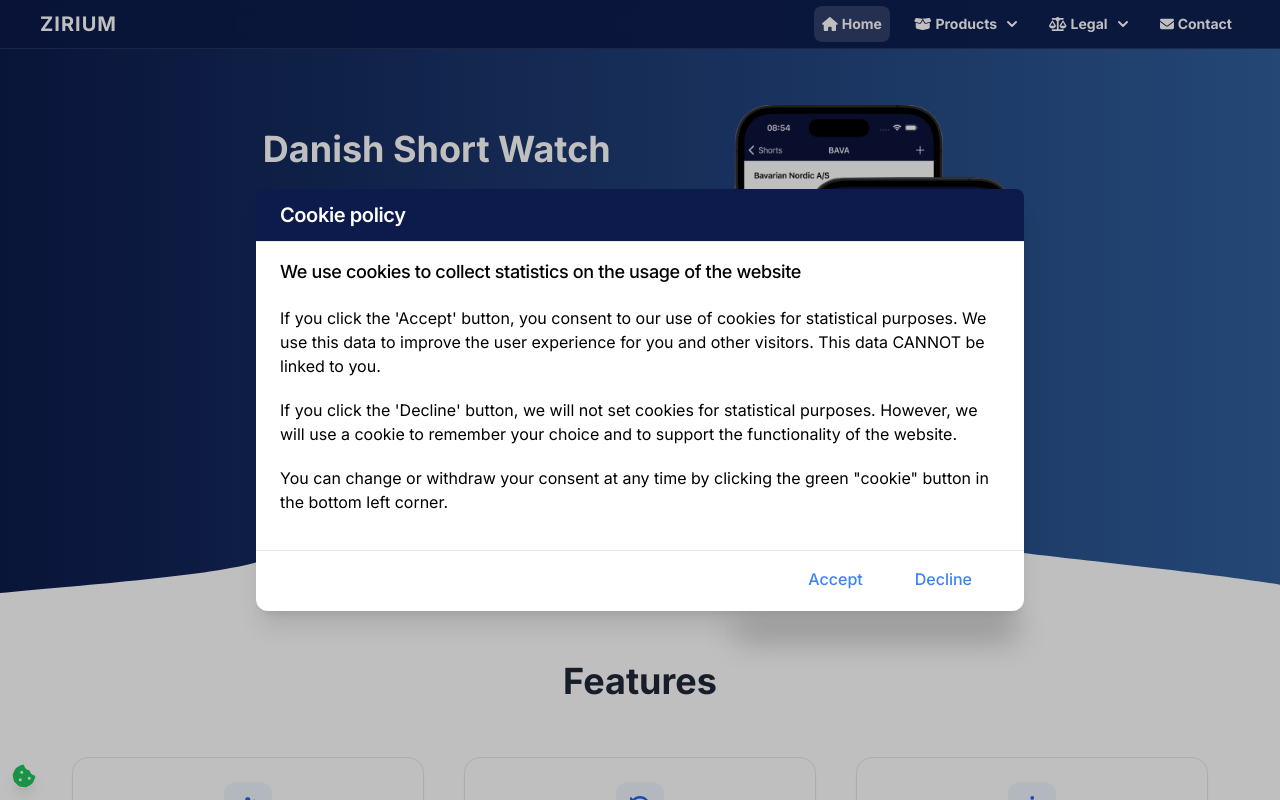
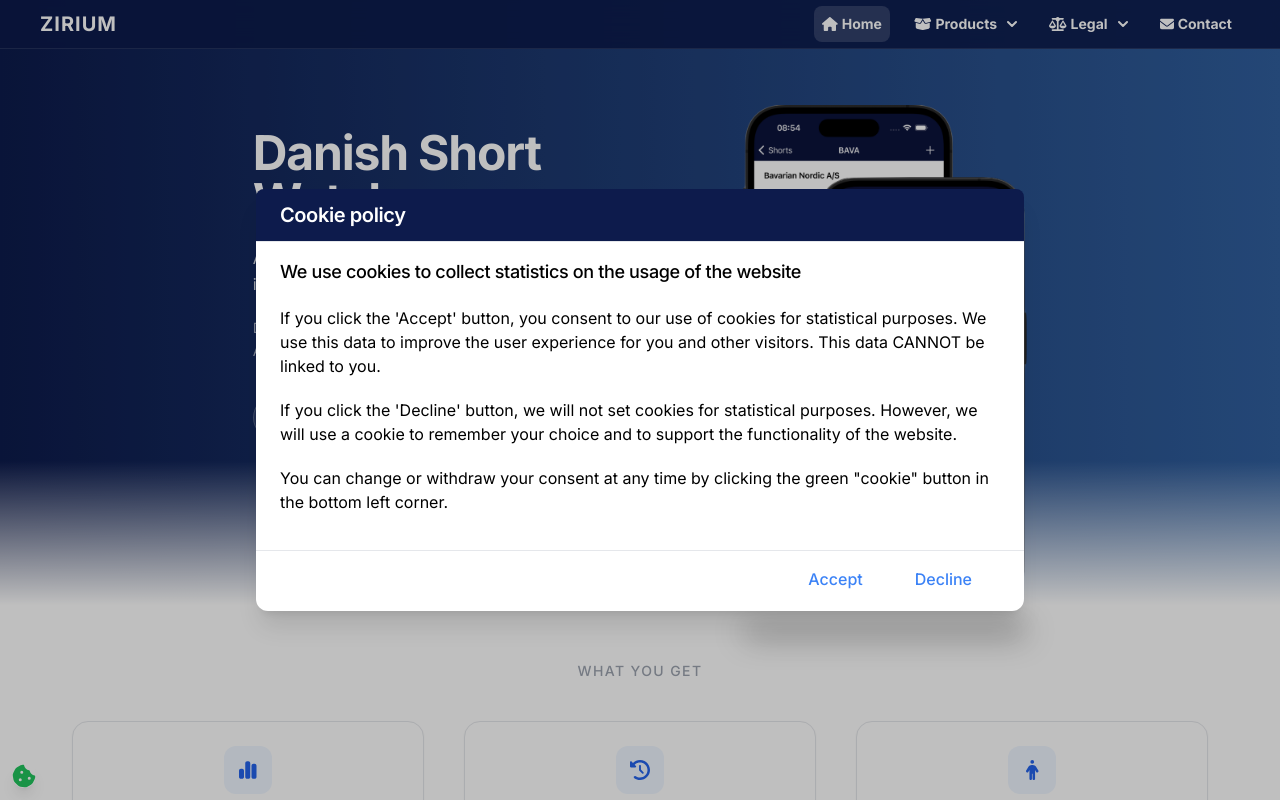
Before and after one commit to araz-code/short_watch_backend, a React (Vite) app in the folder frontend/: page / in a window 1280 px wide. Shown: the top 800 px of the page. Built offline with nearby package versions, Linux system fonts and the light colour scheme.

Commit message:
improve homepage

```diff
--- a/frontend/src/locales/da/translation.json
+++ b/frontend/src/locales/da/translation.json
@@ -155,6 +155,8 @@
     "today": "i dag",
     "Period start": "Periodestart",
     "The FSA's homepage for publishing short positions is down at the moment, making it impossible to retrieve the latest data.": "Finanstilsynets side for shortpositioner er nede, så de nyeste data kan ikke hentes i øjeblikket.",
-    "FSA website updated warning": "(8/1-2026) Finanstilsynet har igen åbnet for visning af aggregerede shortpositioner, men deres løsning er ustabil, og nogle positioner bliver opdateret for derefter at blive rullet tilbage."
+    "FSA website updated warning": "(8/1-2026) Finanstilsynet har igen åbnet for visning af aggregerede shortpositioner, men deres løsning er ustabil, og nogle positioner bliver opdateret for derefter at blive rullet tilbage.",
+    "What you get": "Hvad du får",
+    "Danish Short Watch": "Danish Short Watch"
   }
 }
--- a/frontend/src/routes/HomePage.tsx
+++ b/frontend/src/routes/HomePage.tsx
@@ -48,45 +48,31 @@ const HomePage: React.FC = () => {
           <Navigation />
 
           <main className="flex flex-col sm:flex-row sm:max-w-[1000px] sm:justify-end gap-10 sm:h-[80%] mt-14 px-5 self-center sm:px-[20px]">
-            <div className="flex flex-col justify-start sm:pt-6 sm:pb-0 text-white gap-4 sm:w-[410px] sm:mr-5">
-              <p className="text-2xl text-center sm:text-left sm:text-4xl font-bold">
+            <div className="flex flex-col justify-start sm:pt-6 sm:pb-0 text-white gap-5 sm:w-[430px] sm:mr-5">
+              <h1 className="text-3xl text-center sm:text-left sm:text-5xl tracking-tight">
                 Danish Short Watch
-              </p>
-              {/* <p className="text-red-600 font-semibold text-center sm:text-left text-sm sm:text-base">
-                {t("FSA website updated warning")}
-              </p> */}
-              <p className="sm:text-md text-wrap">
+              </h1>
+              <p className="text-base text-white/80 leading-relaxed">
                 {t(
                   "An elegant and simplified solution for accessing information on short positions in Danish stocks."
                 )}
               </p>
-              <p className="sm:text-md text-wrap">
+              <p className="text-sm text-white/60 leading-relaxed">
                 {t(
                   "Download the app from the App Store for iPhone, iPad, and Apple Watch, or access the web application."
                 )}
               </p>
 
-              {false && (
-                <p className="sm:text-md text-wrap text-black border border-gray-300 p-4 rounded-lg bg-white">
-                  <span className="font-bold text-blue-700">
-                    {t("NEWS 31-08-2024: ")}
-                  </span>
-                  {t(
-                    "A new service (Short Sellers) where you can get insight into hedge funds with significant short positions in Danish stocks (over 0.5%). You can see which positions they currently hold and which they have held historically."
-                  )}
-                </p>
-              )}
-
-              <div className="flex flex-wrap justify-center sm:justify-start mt-2 gap-4 align-stretch">
+              <div className="flex flex-wrap justify-center sm:justify-start mt-3 gap-3">
                 <a
                   href="https://apps.apple.com/dk/app/danish-short-watch/id6471075439"
                   target="_blank"
                   rel="noopener noreferrer"
-                  className="text-white bg-black border border-white hover:bg-gray-700 focus:outline-none focus:ring-4 focus:ring-gray-300 font-medium rounded-lg text-sm px-4 py-2.5 flex items-center h-[45px]"
+                  className="text-white bg-white/10 backdrop-blur-sm border border-white/20 hover:bg-white/20 focus:outline-none font-medium rounded-full text-sm px-5 py-2.5 flex items-center h-[45px] transition-all duration-200"
                   onClick={() => handleClick("app store clicked")}
                 >
                   <svg
-                    className="w-7 h-7 me-2 -ms-3"
+                    className="w-6 h-6 me-2"
                     aria-hidden="true"
                     focusable="false"
                     data-prefix="fab"
@@ -101,23 +87,23 @@ const HomePage: React.FC = () => {
                     ></path>
                   </svg>
                   <div className="text-left leading-4">
-                    <p className="text-[9px]">Available on the</p>
-                    <p className="text-[15px]">App Store</p>
+                    <p className="text-[9px] text-white/70">Available on the</p>
+                    <p className="text-[14px]">App Store</p>
                   </div>
                 </a>
 
                 <Link to="/short-watch">
                   <button
-                    className="text-white bg-blue-400 border border-white hover:bg-[#85C1E9] focus:outline-none focus:ring-4 focus:ring-gray-300 font-medium rounded-lg text-sm px-2 py-2.5 flex items-center h-[45px]"
+                    className="text-white bg-blue-500 hover:bg-blue-400 focus:outline-none font-medium rounded-full text-sm px-5 py-2.5 flex items-center h-[45px] transition-all duration-200 shadow-lg shadow-blue-500/25"
                     onClick={() => handleClick("short watch web app clicked")}
                   >
                     <FontAwesomeIcon
-                      className="mr-2 text-2xl align-middle"
+                      className="mr-2 text-lg"
                       icon={faChartSimple}
                     />
                     Shorts
                     <FontAwesomeIcon
-                      className="ml-1 align-middle hidden sm:block"
+                      className="ml-2 text-sm hidden sm:block"
                       icon={faArrowRight}
                     />
                   </button>
@@ -125,16 +111,16 @@ const HomePage: React.FC = () => {
 
                 <Link to="/short-sellers">
                   <button
-                    className="text-white bg-indigo-400 border border-white hover:bg-[#85C1E9] focus:outline-none focus:ring-4 focus:ring-gray-300 font-medium rounded-lg text-sm px-2 py-2.5 flex items-center h-[45px]"
+                    className="text-white bg-white/10 backdrop-blur-sm border border-white/20 hover:bg-white/20 focus:outline-none font-medium rounded-full text-sm px-5 py-2.5 flex items-center h-[45px] transition-all duration-200"
                     onClick={() => handleClick("short sellers web app clicked")}
                   >
                     <FontAwesomeIcon
-                      className="mr-2 text-2xl align-middle"
+                      className="mr-2 text-lg"
                       icon={faPerson}
                     />
                     Sellers
                     <FontAwesomeIcon
-                      className="ml-1 align-middle hidden sm:block"
+                      className="ml-2 text-sm hidden sm:block"
                       icon={faArrowRight}
                     />
                   </button>
@@ -144,14 +130,14 @@ const HomePage: React.FC = () => {
             <AppImage />
           </main>
         </div>
-        <section className="text-gray-800 mt-10 sm:mt-14">
-          <p className="text-3xl sm:text-4xl font-bold text-center my-10 sm:my-0 text-gray-800 dark:text-white">
-            Features
+        <section className="mt-10 sm:mt-14">
+          <p className="text-sm uppercase tracking-widest text-center text-gray-400 dark:text-gray-500 font-medium mb-2">
+            {t("What you get")}
           </p>
         </section>
       </div>
 
-      <section className="flex flex-wrap gap-2 justify-center sm:mt-10 pb-[20px]">
+      <section className="flex flex-wrap gap-2 justify-center sm:mt-4 pb-[20px]">
         {cards.map((item) => (
           <Card
             icon={item.icon}
@@ -161,22 +147,14 @@ const HomePage: React.FC = () => {
           />
         ))}
       </section>
+
+      <div className="py-6 text-center">
+        <p className="text-xs text-gray-400 dark:text-gray-500">
+          &copy; {new Date().getFullYear()} Zirium. All rights reserved.
+        </p>
+      </div>
     </div>
   );
 };
 
 export default HomePage;
-
-/*
-   <a
-                  href="https://apps.apple.com/dk/app/danish-short-watch/id6471075439"
-                  target="_blank"
-                  rel="noopener noreferrer"
-                >
-                  <img
-                    className="inline-block box-shadow-none m-2 h-10 "
-                    src={appStoreLogo}
-                    alt="Floating Image"
-                  />
-                </a>
-*/
```
Also changed, not shown: frontend/src/static/wave-dark.svg, frontend/src/static/wave.svg.
